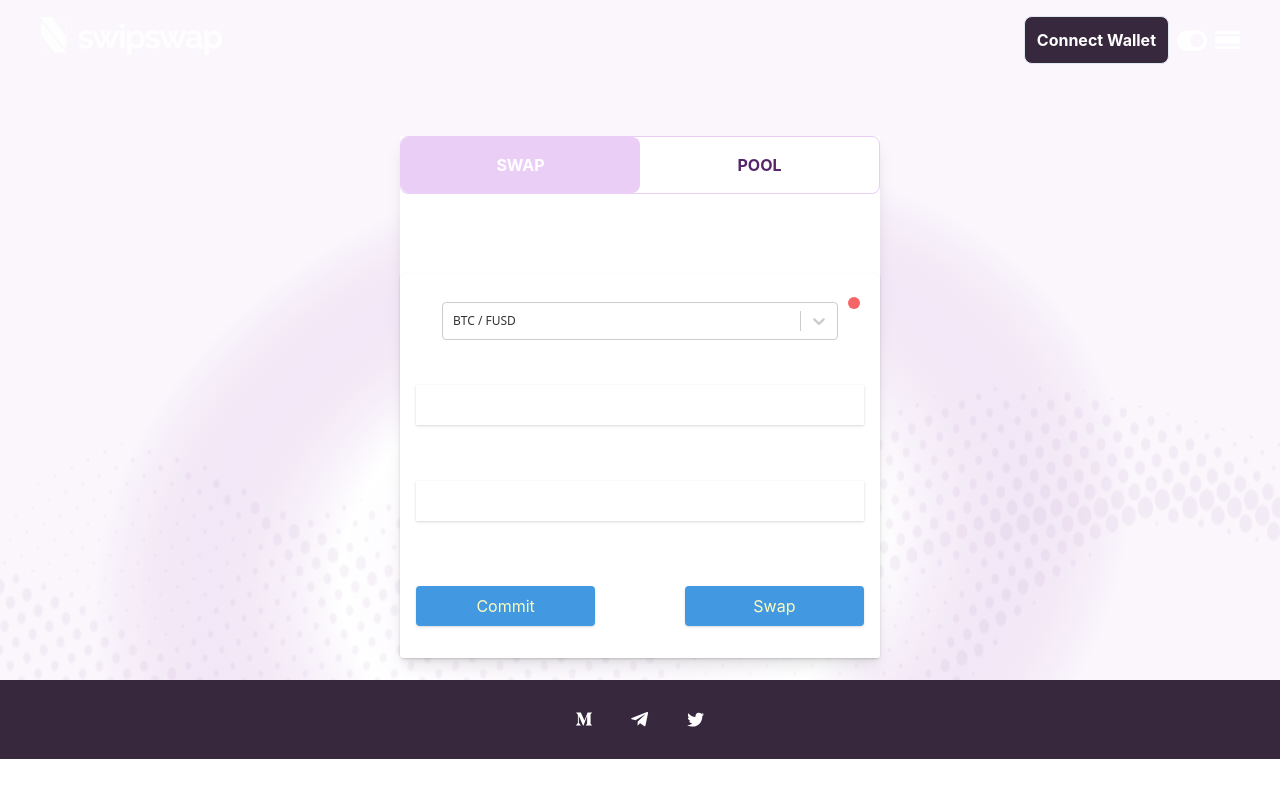
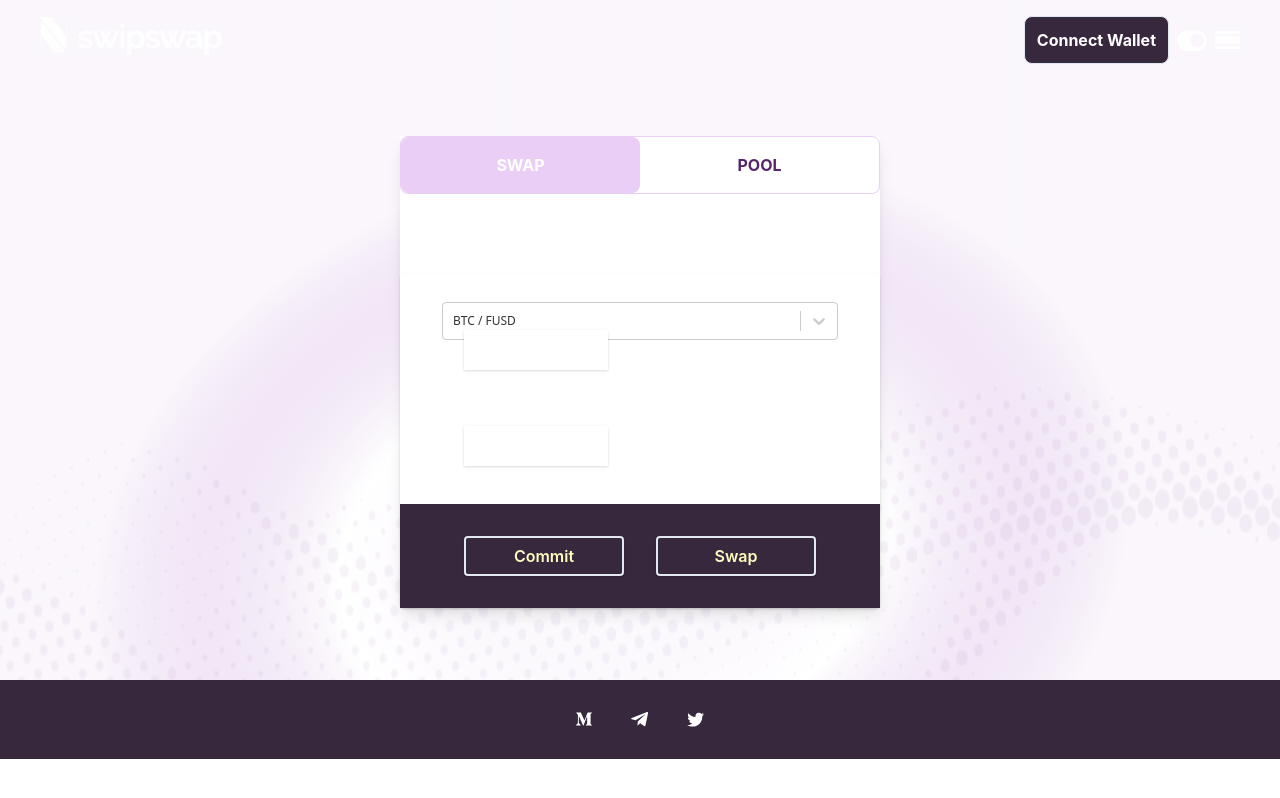
Before and after one commit to swipswap/webclient, a Next.js app: page / in a window 1280 px wide. Built offline with nearby package versions, Linux system fonts and the light colour scheme.

Commit message:
added style to swap.tsx and changed form buttons to reusable element

```diff
--- a/components/Button/ConnectWallet.tsx
+++ b/components/Button/ConnectWallet.tsx
@@ -2,7 +2,6 @@ import { handleFormConnect } from "../handlers"
 
 export default function ConnectWallet({ lightTheme, setAddress, address }) {
   const btnClass = lightTheme ? "bg-swip-light text-swip-primary" : "bg-swip-deep text-white"
-  console.log(address)
   return (
     <button onClick={handleFormConnect(setAddress)} className={`transition duration-1000 ease-in-out mr-2 h-10 text-base text-center max-w-xs overflow-hidden tablets:h-12 focus:outline-none outline-none shadow-none border lg:font-bold rounded-lg ${btnClass} px-3`}>
       { formatConnected(address)  }
--- /dev/null
+++ b/components/Button/FormBtn.tsx
@@ -0,0 +1,5 @@
+export default function FormBtn({ disabledStatus, classname, clickHandler, text }){
+  return (
+    <button className={classname} disabled={disabledStatus} onClick={clickHandler}>{text}</button>
+  )
+}
--- a/components/Button/index.tsx
+++ b/components/Button/index.tsx
@@ -3,6 +3,7 @@ import ConnectWallet from "./ConnectWallet";
 export { default as NavMenu } from './NavMenu'
 export { default as ToggleMode } from './ToggleMode'
 export { default as CloseDropDown } from './CloseDropDown'
+export { default as FormBtn } from './FormBtn'
 
 export default function Button({ lightTheme, setAddress, address }) {
   return <ConnectWallet lightTheme={lightTheme} setAddress={setAddress} address={address}/>
--- a/pages/swap.tsx
+++ b/pages/swap.tsx
@@ -6,6 +6,7 @@ import FormInput from '../components/FormInput'
 import PaymentModal from "../components/PaymentModal"
 import { tbitcoin } from "../scripts"
 import DropDown from "../components/DropDown"
+import { FormBtn } from "../components/Button"
 
 const initLockDetails = {
     amount: "",
@@ -14,7 +15,7 @@ const initLockDetails = {
     pool: "",
 }
 
-export default function Swap({ getAddress, address, selectedPair }){
+export default function Swap({ lightTheme, address, selectedPair }){
 
     const {label, value, mainPoolAddress} = selectedPair
     const [externalCoin, onChainCoin] = label.split(' / ')
@@ -24,6 +25,8 @@ export default function Swap({ getAddress, address, selectedPair }){
     const [addressBalance, setAddressBalance] = useState(0)
     const [modalIsOpen, setModalIsOpen]= useState(false)
     const [coinsAmount, setCoinsAmount] = useState({externalCoin: 0, onChainCoin: 0})
+
+		const bgStyle = lightTheme ? 'bg-white' : 'bg-swip-deep'
 
     useEffect(() => {
         if(!address)return
@@ -45,19 +48,47 @@ export default function Swap({ getAddress, address, selectedPair }){
     const pubkey = firstPool ? pools[firstPool].pubKey : ''
 
     const isNotComitted = lockDetails.pool===""
-
-    return <div className="w-full shadow p-4 rounded">
+		const textStyle = lightTheme ? 'text-black': 'text-white'
+    return <div className="w-full shadow rounded">
         <form onSubmit={(e) =>{e.preventDefault()}}>
-            <div className="w-full flex justify-end mb-1 text-xs">
-                <button disabled={!!address} onClick={getAddress} className="p-1 flex justify-center items-center underline">{formatConnected(address)} <span className={`inline-block h-3 w-3 ml-2 rounded-full ${address?'bg-green-400':'bg-red-500'}`}></span></button>
-            </div>
-            <FormInput label="Send" value={coinsAmount.externalCoin} onChange={handleValueChange(setCoinsAmount, ratio)} name={'externalCoin'} coin={externalCoin} balance="--.-------"/>
-            <FormInput label="Receive" value={coinsAmount.onChainCoin} onChange={handleValueChange(setCoinsAmount, ratio)} name={'onChainCoin'} coin={onChainCoin} balance={String(addressBalance)} />
-            <div className="text-sm mt-3"><span>Rate:</span> <span>1 {externalCoin} = {ratio} {onChainCoin}</span> <span className="float-right">Fee: 0.0001 ETH</span></div>
-            <div className="w-full flex py-4 pt-8 justify-between">
-                <button className="w-2/5 h-10 text-yellow-200 bg-blue-500 hover:bg-blue-600 rounded shadow" disabled={lockDetails.pool!==""} onClick={handleCommit({mainPoolAddress, tokenAddress: value, amount:Number(coinsAmount.externalCoin)}, pools, setLockdetails, toast)}>Commit</button>
-                <button className="w-2/5 h-10 text-yellow-200 bg-blue-500 hover:bg-blue-600 rounded shadow" disabled={lockDetails.pool===""} onClick={toggleModalState(setModalIsOpen)}>Swap</button>
-            </div>
+        <div className={`h-52 ${lightTheme ? 'bg-swip-light-100': 'bg-swip-deep-300'}`}>
+					<div className='px-10 pb-1'>
+						<div className='flex tablets:pl-6 pl-4'>
+            	<FormInput classname={`w-3/5`} lightTheme={lightTheme} label="Send" value={coinsAmount.externalCoin} onChange={handleValueChange(setCoinsAmount, ratio)} name={'externalCoin'} coin={externalCoin} />
+							<div className='pl-2 flex justify-right align-center flex-col mt-10 pt-1'>
+								<p className={textStyle}>Balance</p>
+								<p className={textStyle}>0.00</p>
+							</div>
+						</div>
+						<div className='flex tablets:pl-6 pl-4'>
+            	<FormInput classname={`w-3/5`} lightTheme={lightTheme} label="Receive" value={coinsAmount.onChainCoin} onChange={handleValueChange(setCoinsAmount, ratio)} name={'onChainCoin'} coin={onChainCoin} />
+							<div className='pl-2 flex justify-center align-center flex-col mt-10 pt-1'>
+								<p className={textStyle}>Balance</p>
+								<p className={textStyle}>0.00</p>
+							</div>
+						</div>
+        		<div className={`text-xs mb-3 mt-1 mx-auto ${textStyle} tablets:px-6 flex justify-between`}>
+							<span>Rate: 1 {externalCoin} = {ratio} {onChainCoin}</span>
+							<span>Fee: 0.0001 ETH</span>
+						</div>
+					</div>
+					<div className={`${bgStyle} px-10`}>
+						<div className={`w-full flex py-8 justify-between`}>
+							<FormBtn
+								disabledStatus={lockDetails.pool!==""}
+								classname={`w-2/5 h-10 tablets:ml-6 font-semibold ${lightTheme ? 'text-black hover:text-yellow-200 hover:bg-swip-deep' : 'text-yellow-200 hover:text-black hover:bg-swip-light-300'} bg-transparent-0 border-2 border-swip-light-300 rounded shadow`}
+								clickHandler={handleCommit({mainPoolAddress, tokenAddress: value, amount:Number(coinsAmount.externalCoin)}, pools, setLockdetails, toast)}
+								text='Commit'
+							/>
+							<FormBtn
+								disabledStatus={lockDetails.pool===""}
+								classname={`w-2/5 h-10 tablets:mr-6 font-semibold ${lightTheme ? 'text-black hover:text-yellow-200 hover:bg-swip-deep' : 'text-yellow-200 hover:text-black hover:bg-swip-light-300'} bg-transparent-0 border-2 border-swip-light-300 rounded shadow`}
+								clickHandler={toggleModalState(setModalIsOpen)}
+								text='Swap'
+							/>
+						</div>
+					</div>
+				</div>
 
         </form>
         <PaymentModal
@@ -71,8 +102,3 @@ export default function Swap({ getAddress, address, selectedPair }){
         />
     </div>
 }
-
-const formatConnected = (address: string) => {
-    const formated = address ? `${address.slice(0,5)}...${address.slice(address.length-5)}` : 'Connect Wallet'
-    return formated
-}
```
